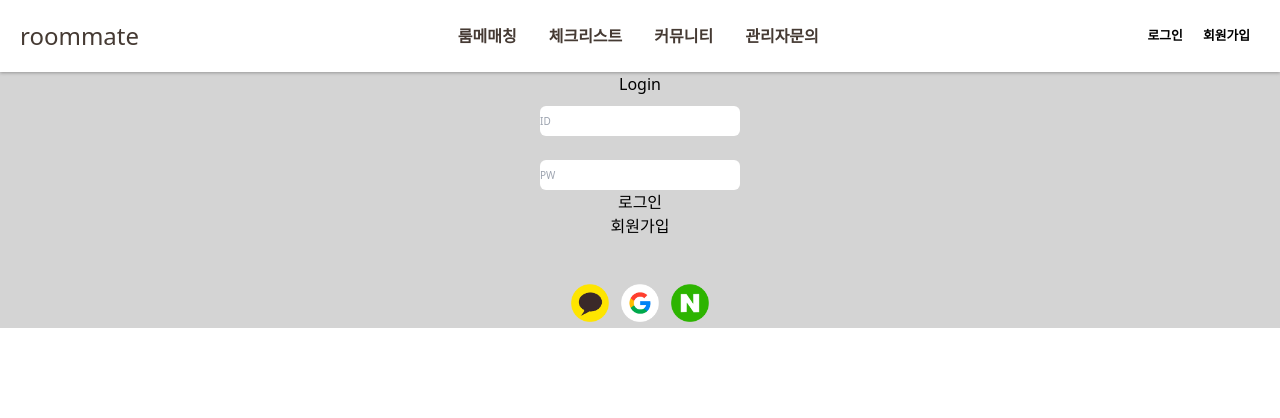
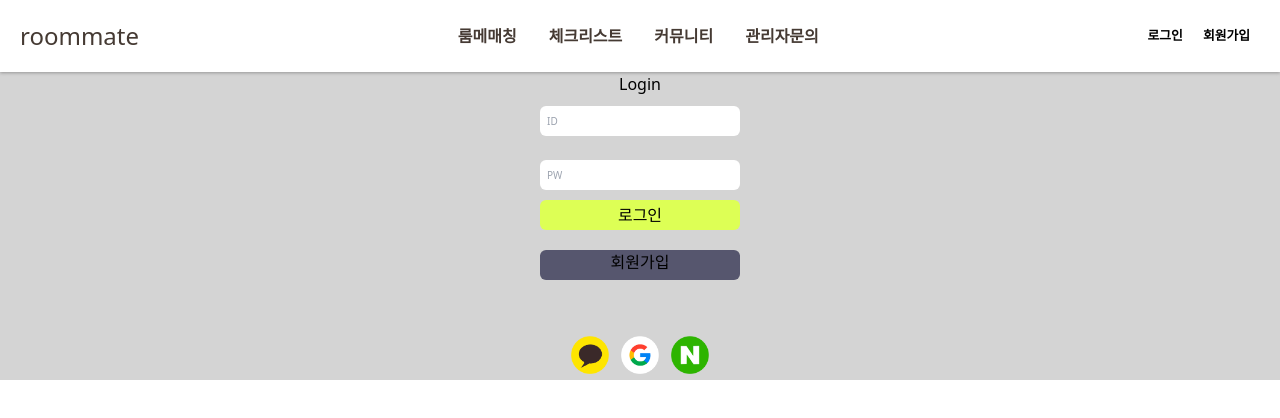
Before and after one commit to DaeyongGwon/roomatch, a Next.js app: page /user/signin in a window 1280 px wide. Shown: the top 418 px of the page. Built offline with nearby package versions, Linux system fonts and the light colour scheme; no server answers.

Commit message:
버튼 css수정

```diff
--- a/styles/user.module.css
+++ b/styles/user.module.css
@@ -39,4 +39,23 @@
     width: 200px;
     height: 30px;
     font-size: 10px;
+    padding: 7px;
 }
+
+.signin-button {
+    width: 200px;
+    height: 30px;
+    background-color: rgb(221, 255, 85);
+    border-radius: 6px;
+    text-align: center;
+    margin: 10px;
+}
+
+.signup-button {
+    width: 200px;
+    height: 30px;
+    background-color: rgb(86, 86, 110);
+    border-radius: 6px;
+    text-align: center;
+    margin: 10px;
+}
```
